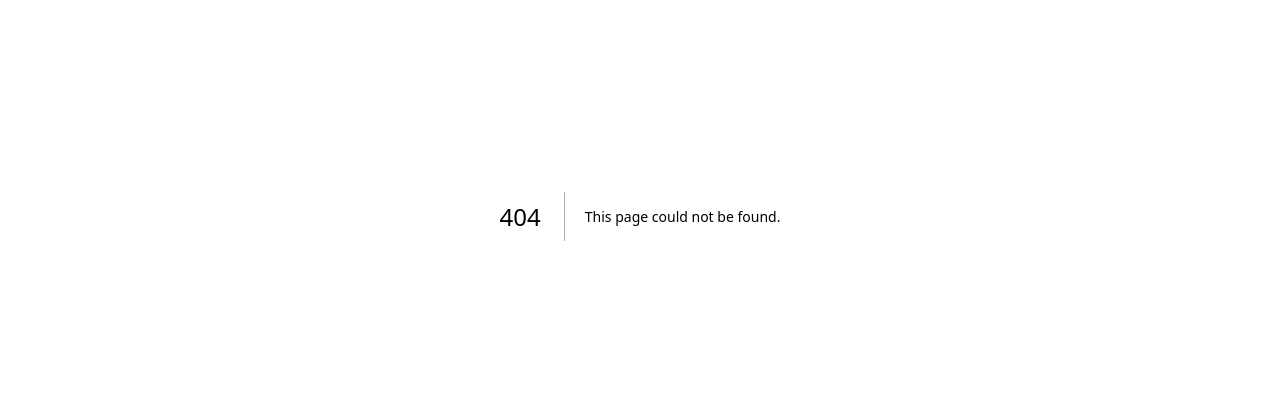
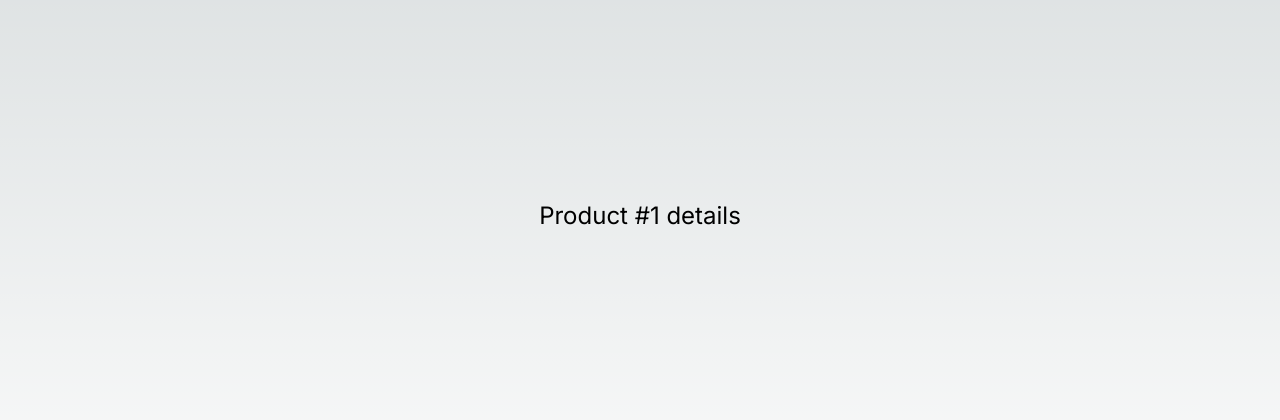
Before and after one commit to mfgabriel92/nextjs-14-tutorial, a Next.js app: page /products/1 in a window 1280 px wide. Before the commit this address had no page. Shown: the part 184-604 px from the top of the page. Built offline with nearby package versions, Linux system fonts and the light colour scheme.

Commit message:
feat: dynamic routes

```diff
--- /dev/null
+++ b/src/app/products/[id]/page.tsx
@@ -0,0 +1,13 @@
+interface Params {
+  params: {
+    id: number;
+  };
+}
+
+export default function ProductDetails({ params }: Params) {
+  return (
+    <div className="flex items-center justify-center h-screen">
+      <h1 className="text-2xl">Product #{params.id} details</h1>
+    </div>
+  );
+}
--- /dev/null
+++ b/src/app/products/page.tsx
@@ -0,0 +1,7 @@
+export default function Products() {
+  return (
+    <div className="flex items-center justify-center h-screen">
+      <h1 className="text-2xl">Products</h1>
+    </div>
+  );
+}
```
